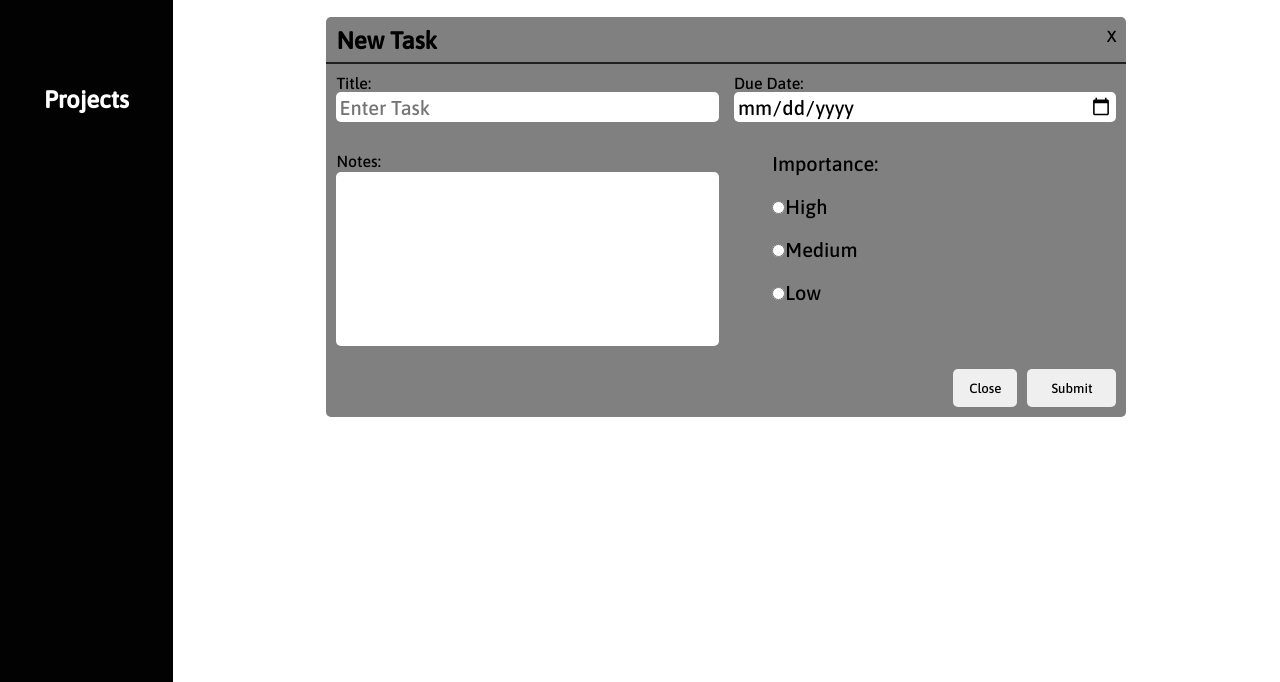
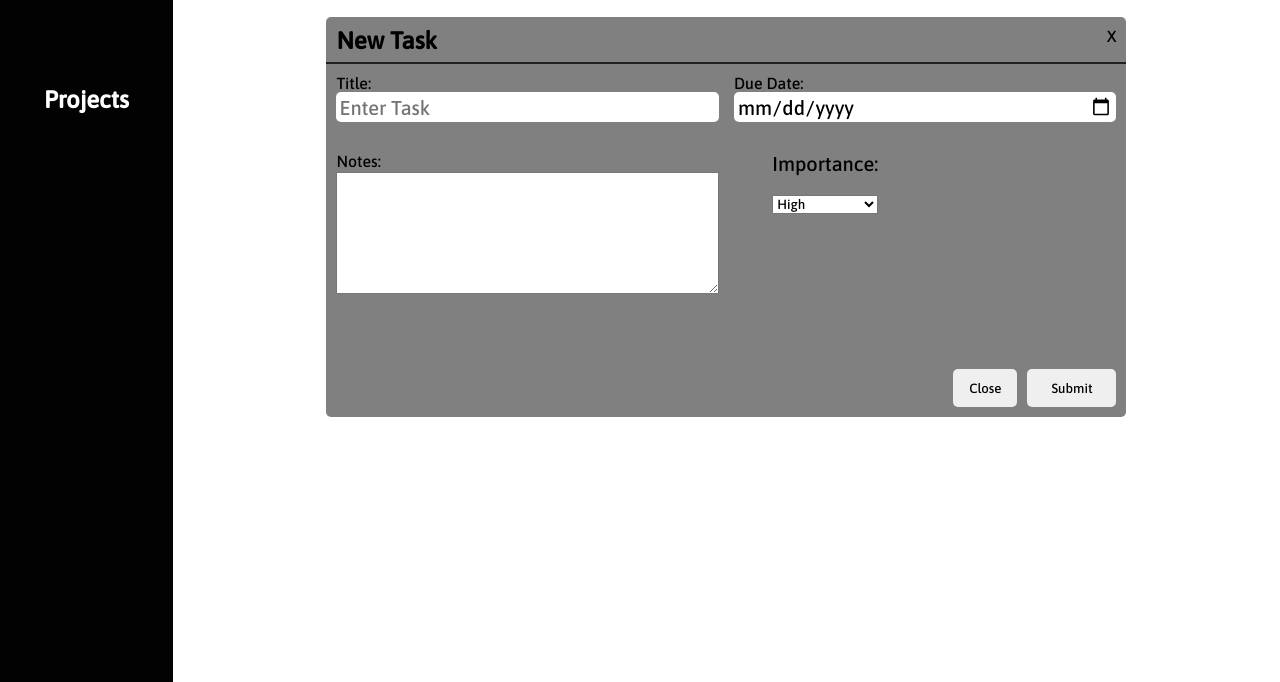
Before and after one commit to HBishop123/Todo-List, a website built with webpack: page dist/index.html in a window 1280 px wide. Shown: the part 218-900 px from the top of the page. Built offline with nearby package versions, Linux system fonts and the light colour scheme.

Commit message:
changed radio tro drop down menu

```diff
--- a/dist/index.html
+++ b/dist/index.html
@@ -54,31 +54,11 @@
               <div class="box-container">
                 <label
                   >Importance:
-                  <label
-                    ><input
-                      type="radio"
-                      name="priority"
-                      value="high"
-                      required
-                    />High</label
-                  >
-                  <label
-                    ><input
-                      type="radio"
-                      name="priority"
-                      value="medium"
-                      required
-                    />Medium</label
-                  >
-                  <label
-                    ><input
-                      type="radio"
-                      name="priority"
-                      value="low"
-                      required
-                    />Low</label
-                  >
-                </label>
+                  <select name="select" id="select">
+                    <option value="high">High</option>
+                    <option value="medium">Medium</option>
+                    <option value="low">Low</option>
+                  </select>
               </div>
             </div>
           </div>
--- a/dist/styles.css
+++ b/dist/styles.css
@@ -115,7 +115,7 @@ form {
   margin-bottom: 2px;
 }
 
-textarea {
+form > textarea {
   resize: none;
   font-size: 18px;
   border-radius: 5px;
```
